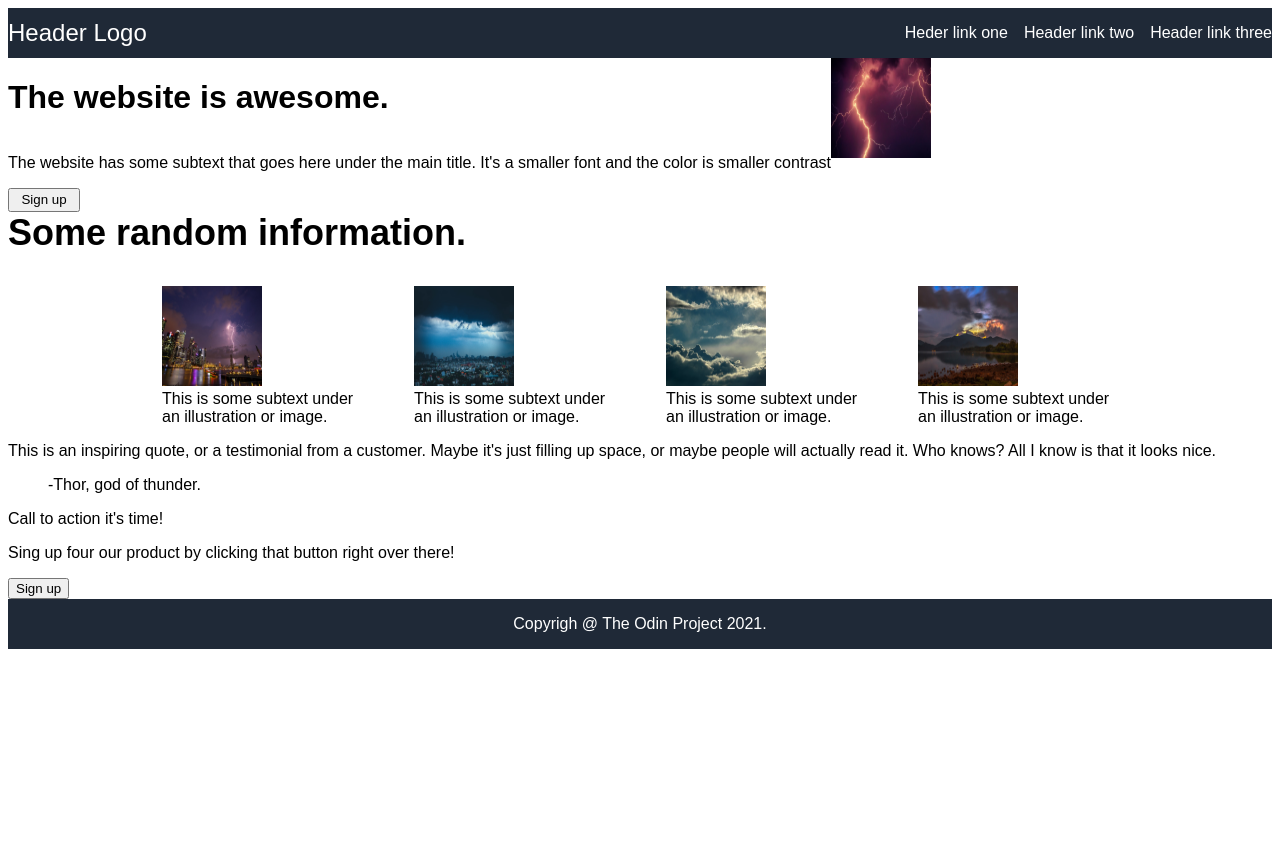
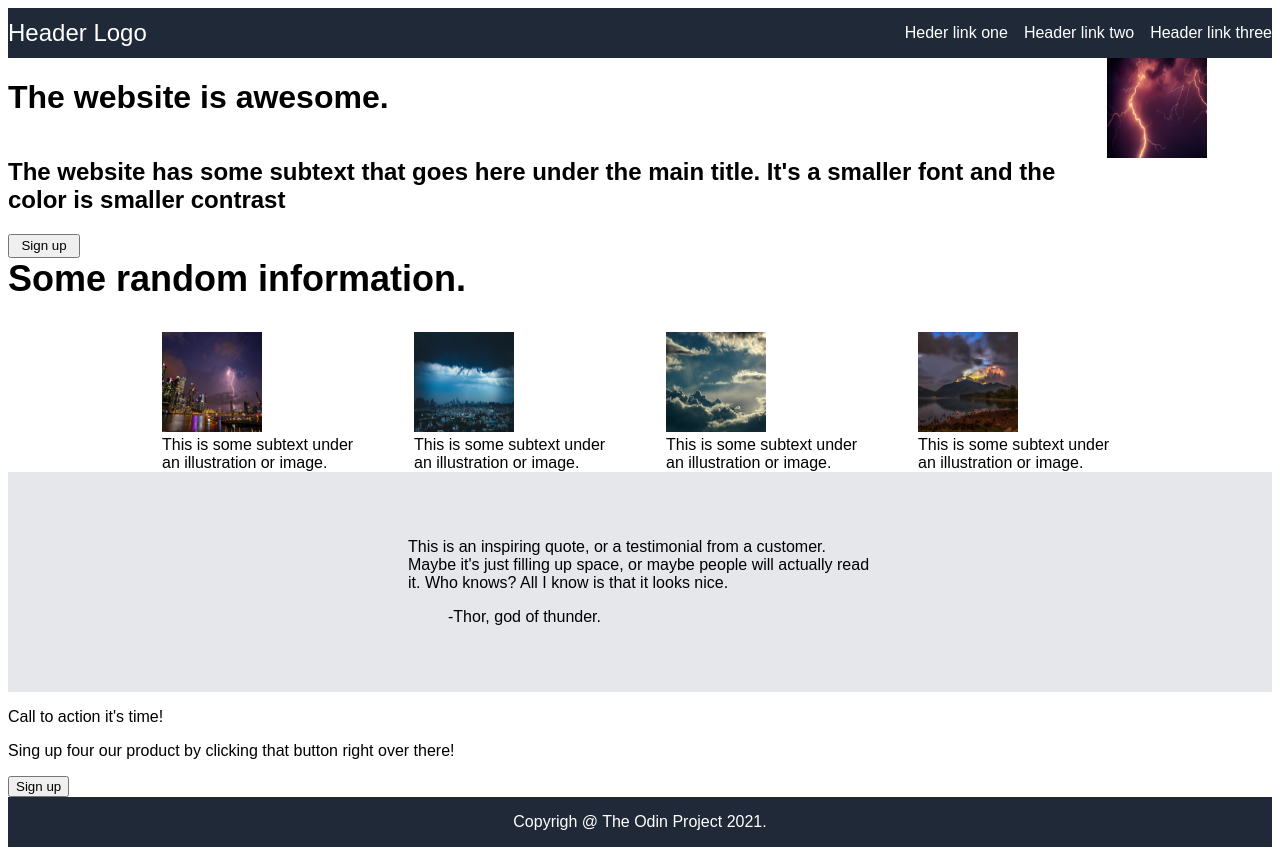
Before and after one commit to Zikasd/landing-page, a plain HTML site: page index.html in a window 1280 px wide. Before the commit the page ends 800 px from the top, so only its background shows below. Drawn offline with Linux system fonts and the light colour scheme.

Commit message:
conteiner-three set up

```diff
--- a/index.html
+++ b/index.html
@@ -18,7 +18,7 @@
         <div class="container">
             <div class="text">
               <h1>The website is awesome.</h1>
-              <p>The website has some subtext that goes here under the main title. It's a smaller font and the color is smaller contrast</p>
+              <h2>The website has some subtext that goes here under the main title. It's a smaller font and the color is smaller contrast</h2>
               <button class="sign-up">Sign up</button>
             </div>
           <div class="image">
@@ -48,13 +48,14 @@
         </div>
 
         <div class="container-three">
-          <div class="box">
+
             <p>This is an inspiring quote, or a testimonial from a customer. Maybe it's just filling up space, or maybe people will actually read it. Who knows? All I know is that it looks nice.</p>
             <ul>
               <li>-Thor, god of thunder.</li>
             </ul>
-          </div>
+
         </div>
+
         <div class="container-four">
           <div class="box">
             <p>Call to action it's time!</p>
--- a/style.css
+++ b/style.css
@@ -73,3 +73,8 @@ ul {
 .info {
   max-width: 200px;
 }
+
+.container-three {
+  background: #E5E7EB;
+  padding: 50px 400px;
+}
```
